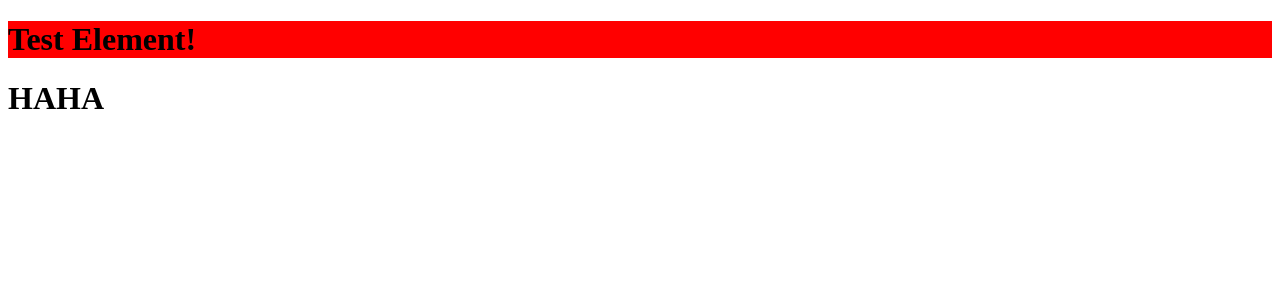
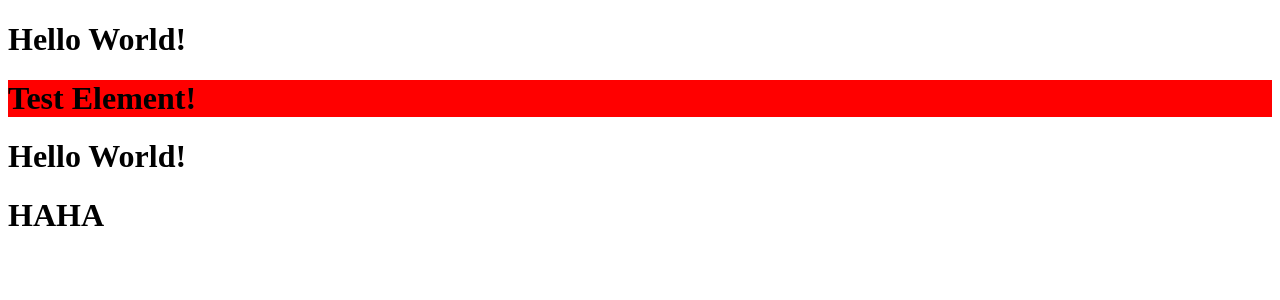
Before and after one commit to CoderNinja123/TreeJS, a website: page test/index.html in a window 1280 px wide. Drawn offline with Linux system fonts and the light colour scheme.

Commit message:
#1: Added functions to add elements before/after specified element
#2: Updated tests for above

#3: Re-built build for above

```diff
--- a/index.ts
+++ b/index.ts
@@ -288,6 +288,14 @@ function addCSS(ele: Element, css: {}) {
   }
 }
 
+function addSiblingAfter(ele: Element, sibling: String) {
+  ele.insertAdjacentHTML("afterend", sibling.toString());
+}
+
+function addSiblingBefore(ele: Element, sibling: String) {
+  ele.insertAdjacentHTML("beforebegin", sibling.toString());
+}
+
 function loaded() {
   console.log("TreeJS Loaded Successfully!");
 }
--- a/test/index.html
+++ b/test/index.html
@@ -52,6 +52,10 @@
     addCSS(ele, {
       background: 'red'
     })
+
+    addSiblingAfter(ele, "<h1>Hello World!</h1>")
+
+    addSiblingBefore(ele, "<h1>Hello World!</h1>")
   </script>
 </body>
 
```
Also changed, not shown: dist/index.d.ts, dist/index.js, dist/index.min.js, 1 other file.
